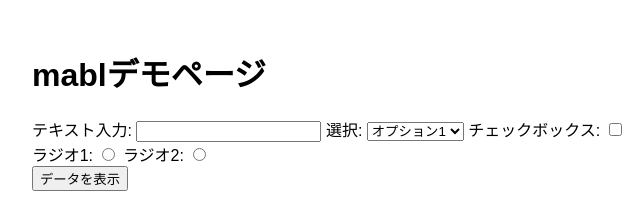
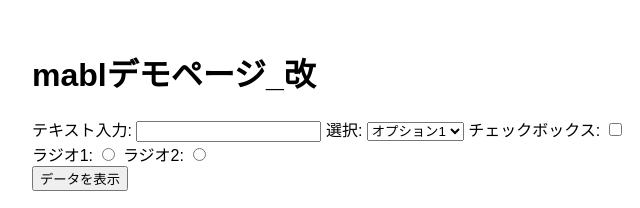
Before and after one commit to oshio-kazuki/mabldemo008, a plain HTML site: page index.html in a window 1280 px wide. Shown: the top 208 px of the page, 208-848 px from the left. Drawn offline with Linux system fonts and the light colour scheme.

Commit message:
Update index.html

```diff
--- a/index.html
+++ b/index.html
@@ -40,7 +40,7 @@
 <body>
 
 <div class="container">
-    <h1>mablデモページ</h1>
+    <h1>mablデモページ_改</h1>
 
     <!-- テキストボックス -->
     <label for="textInput">テキスト入力:</label>
```
